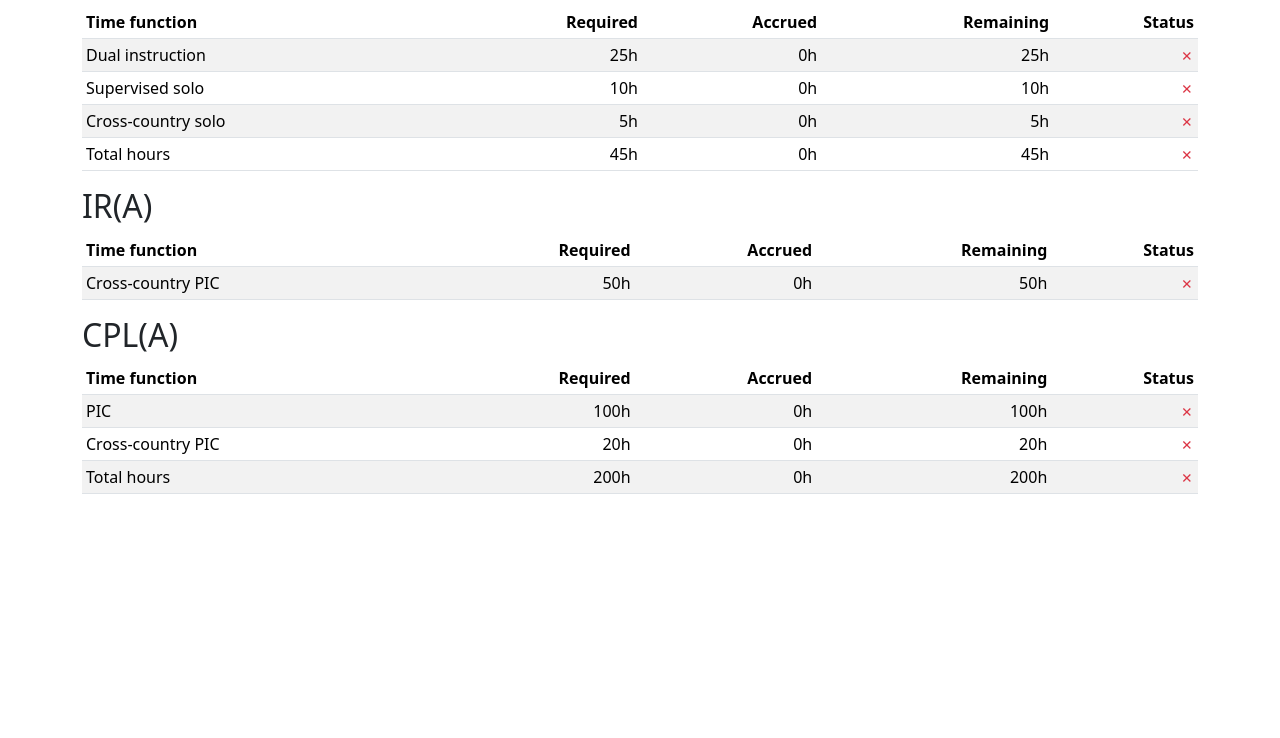
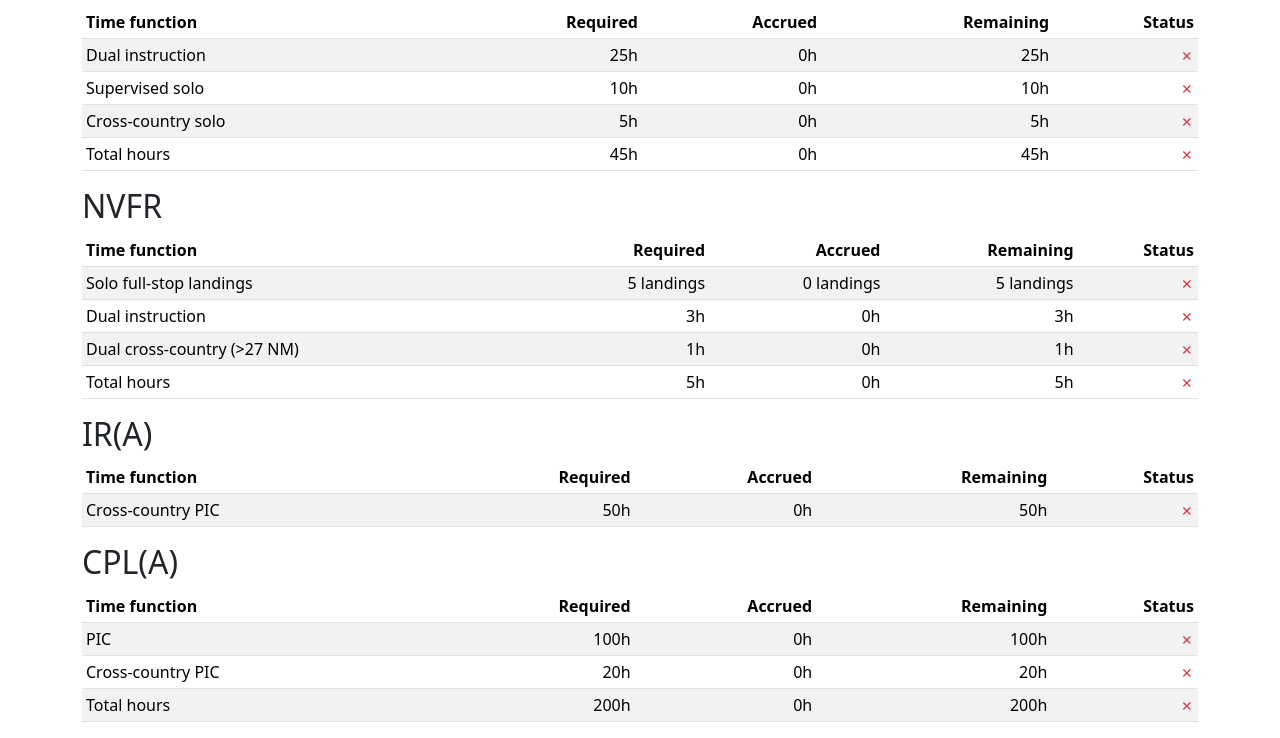
Before and after one commit to zyv/pilot_log, a Django app: page /experience/ in a window 1280 px wide. Shown: the part 176-914 px from the top of the page. Before the commit the page ends 670 px from the top, so only its background shows below. Run offline with Django 3.2, Linux system fonts and the light colour scheme; the visitor is signed in with stand-in values (Sample User, id 1); data that the repository does not hold is empty; some libraries are stand-ins or nearby versions.

Commit message:
feat(experience): use the new system to express nvfr requirements

```diff
--- a/logbook/templates/logbook/experience_list.html
+++ b/logbook/templates/logbook/experience_list.html
@@ -8,6 +8,11 @@
 
     {% include "logbook/experience.html" with requirements=ppl only %}
 
+
+    <h2>NVFR</h2>
+
+    {% include "logbook/experience.html" with requirements=night only %}
+
     <h2>IR(A)</h2>
 
     {% include "logbook/experience.html" with requirements=ir only %}
--- a/logbook/views/experience.py
+++ b/logbook/views/experience.py
@@ -16,11 +16,15 @@ from .utils import (
 class ExperienceIndexView(AuthenticatedTemplateView):
     template_name = "logbook/experience_list.html"
 
-    def get_context_data(self, *args, **kwargs):
-        return super().get_context_data(*args, **kwargs) | {
+    def get_context_data(self, **kwargs):
+        return super().get_context_data(**kwargs) | {
             "ppl": get_ppl_experience(
-                LogEntry.objects.filter(departure_time__gte=PPL_START_DATE, departure_time__lt=PPL_END_DATE),
+                LogEntry.objects.filter(
+                    departure_time__gte=PPL_START_DATE,
+                    departure_time__lt=PPL_END_DATE,
+                ),
             ),
+            "night": get_night_experience(LogEntry.objects.filter(night=True)),
             "ir": get_ir_experience(LogEntry.objects.filter(departure_time__gte=PPL_START_DATE)),
             "cpl": get_cpl_experience(LogEntry.objects.filter(departure_time__gte=PPL_START_DATE)),
         }
@@ -42,6 +46,27 @@ def get_ppl_experience(log_entries: QuerySet) -> dict:
         ),
         "Total hours": ExperienceRecord(
             required=TotalsRecord(time=timedelta(hours=45), landings=0),
+            accrued=compute_totals(log_entries),
+        ),
+    }
+
+
+def get_night_experience(log_entries: QuerySet) -> dict:
+    return {
+        "Solo full-stop landings": ExperienceRecord(
+            required=TotalsRecord(time=timedelta(hours=0), landings=5),
+            accrued=compute_totals(log_entries.filter(time_function=FunctionType.PIC.name), full_stop=True),
+        ),
+        "Dual instruction": ExperienceRecord(
+            required=TotalsRecord(time=timedelta(hours=3), landings=0),
+            accrued=compute_totals(log_entries.filter(time_function=FunctionType.DUAL.name)),
+        ),
+        "Dual cross-country (>27 NM)": ExperienceRecord(
+            required=TotalsRecord(time=timedelta(hours=1), landings=0),
+            accrued=compute_totals(log_entries.filter(time_function=FunctionType.DUAL.name, cross_country=True)),
+        ),
+        "Total hours": ExperienceRecord(
+            required=TotalsRecord(time=timedelta(hours=5), landings=0),
             accrued=compute_totals(log_entries),
         ),
     }
--- a/logbook/views/utils.py
+++ b/logbook/views/utils.py
@@ -44,10 +44,10 @@ class ExperienceRecord:
         return self.remaining.time.total_seconds() == 0 and self.remaining.landings == 0
 
 
-def compute_totals(entries: Iterable[LogEntry]) -> TotalsRecord:
+def compute_totals(entries: Iterable[LogEntry], full_stop=False) -> TotalsRecord:
     return TotalsRecord(
         time=sum((entry.arrival_time - entry.departure_time for entry in entries), timedelta()),
-        landings=sum(entry.landings for entry in entries),
+        landings=sum(entry.landings if not full_stop else 1 for entry in entries),
     )
 
 
```
